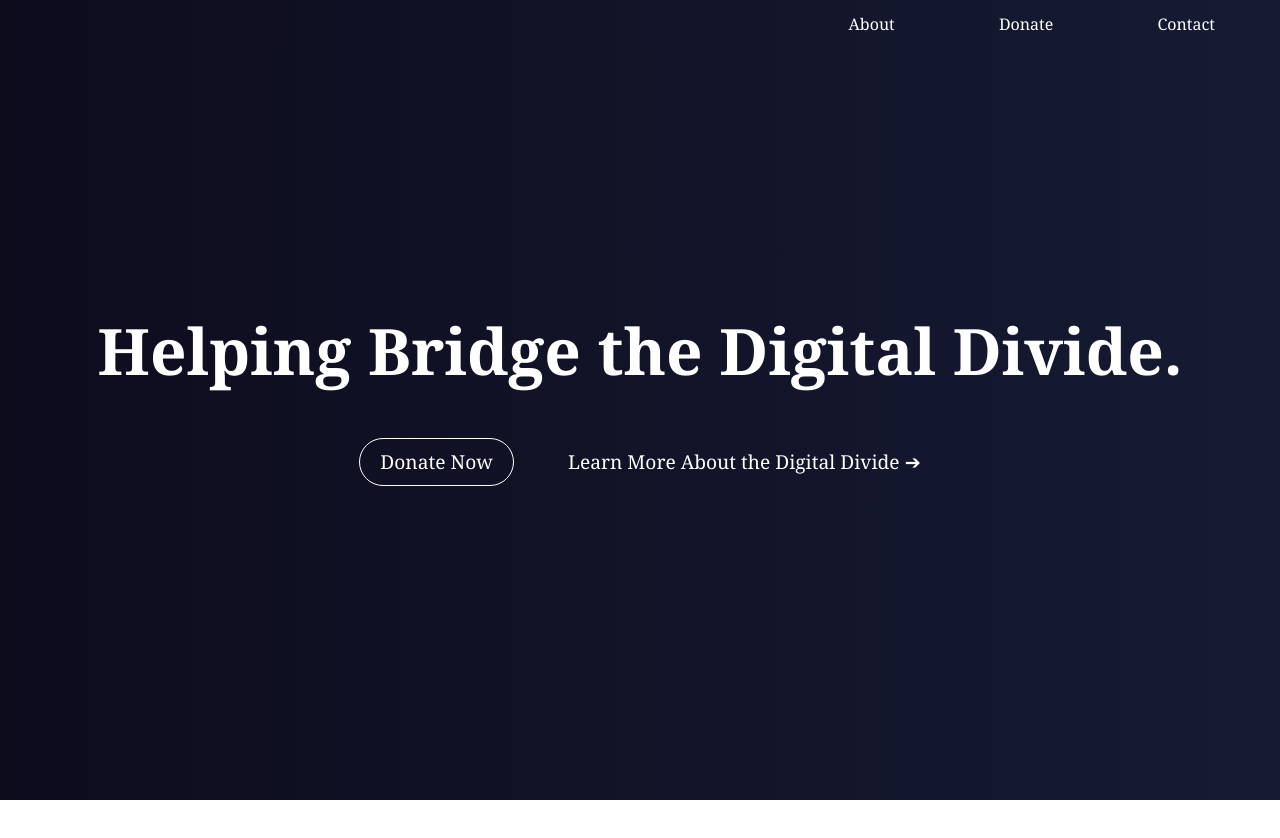
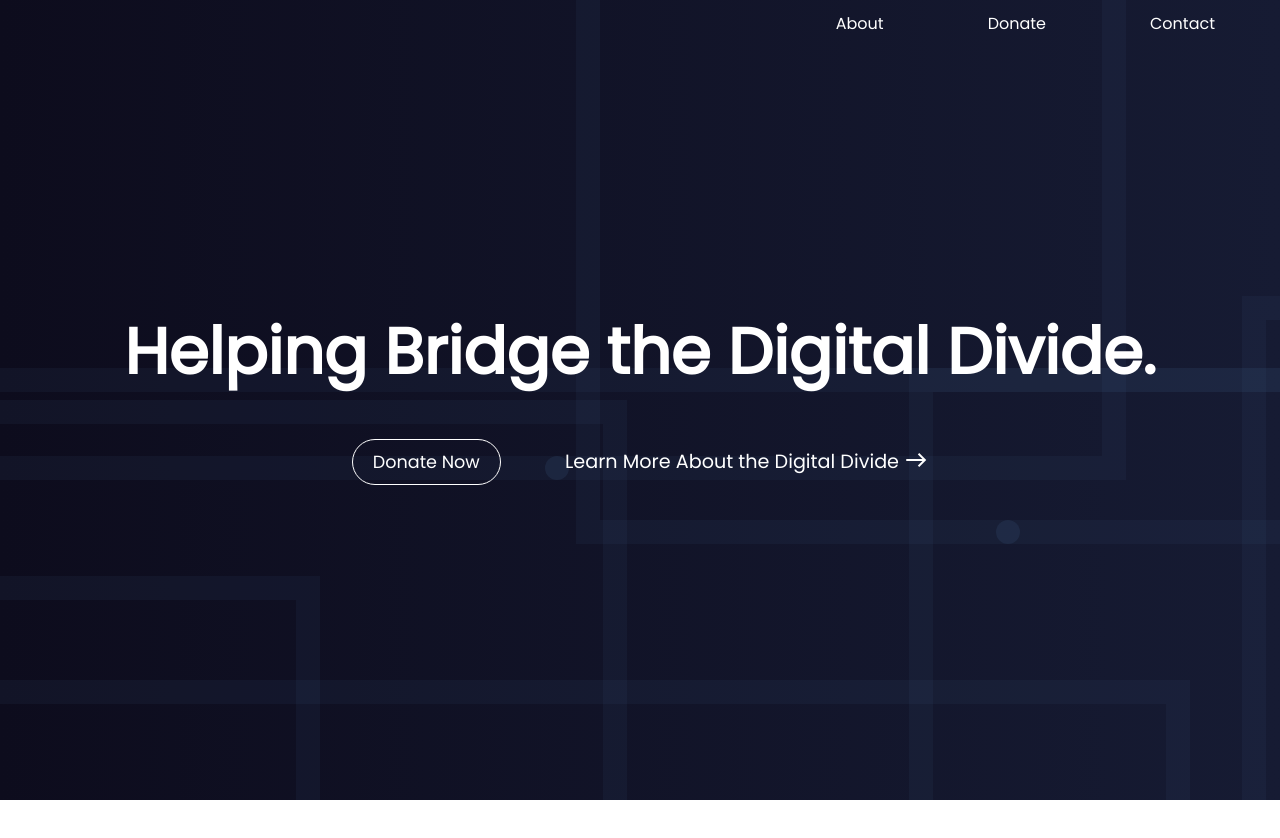
Before and after one commit to Zye0/zye0.github.io, a website built with webpack: page src/index.html in a window 1280 px wide. Shown: the top 838 px of the page. Built offline with nearby package versions, Linux system fonts and the light colour scheme.

Commit message:
implent cable-bg

```diff
--- a/src/css/animations.css
+++ b/src/css/animations.css
@@ -13,18 +13,29 @@
      }
 }
 
+/* navbar */
+.nav-shown {
+  background-color: rgba(256, 256, 256, 0.9);
+  color: #000 !important;
+  backdrop-filter: blur(10px);
+  transition: background-color 0.5s ease;
+}
 
-a {
+
+
+/* header */
+
+#hero-container #content a {
     position: relative;
     color: #ffffff;
-    text-decoration: none;
-  }
+}
 
-  a:hover {
+
+#hero-container #content a:hover {
     color: #ffffff;
-  }
+}
 
-  a::before {
+#hero-container #content a::before {
     content: "";
     position: absolute;
     display: block;
@@ -38,7 +49,7 @@ a {
     transition: transform 0.3s ease;
   }
 
-  a:hover::before {
+#hero-container #content a:hover::before {
     transform: scaleX(1);
 }
 
@@ -46,3 +57,90 @@ a {
     background-color: rgba(265, 265, 265, 0.2);
     cursor: pointer;
 }
+
+
+@keyframes traverse-horizontal {
+    0% {
+        left: calc(0% - 2rem);
+        visibility: visible;
+    }
+
+    50% {
+        left: calc(100% + 2rem);
+    }
+    100% {
+        left: calc(100% + 2rem);
+    }
+}
+@keyframes traverse-vertical {
+    0% {
+        top: calc(0% - 2rem);
+        visibility: visible;
+    }
+    50% {
+        top: calc(100% + 2rem);
+    }
+    100% {
+        top: calc(100% + 2rem);
+    }
+}
+@keyframes traverse-curve-top-left {
+    0% {
+        top: calc(0% - 2rem);
+        visibility: visible;
+    }
+    25% {
+        top: 100%;
+        right: 0px;
+
+    }
+    50%, 100% {
+        top: 100%;
+        right: calc(110% + 2rem);
+    }
+
+}
+@keyframes traverse-curve-bottom-left {
+    0% {
+        top: calc(100% + 2rem);
+        visibility: visible;
+    }
+    25% {
+        top: 0%;
+        right: 0px;
+
+    }
+    50%, 100% {
+        top: 0%;
+        right: calc(110% + 2rem);
+    }
+}
+@keyframes traverse-curve-top-right {
+    0% {
+        top: calc(0% - 2rem);
+        visibility: visible;
+    }
+    25% {
+        top: 100%;
+        left: 0px;
+
+    }
+    50%, 100% {
+        top: 100%;
+        left: calc(110% + 2rem);
+    }
+}
+@keyframes traverse-curve-bottom-right {
+    0% {
+        top: calc(100% + 2rem);
+        visibility: visible;
+    }
+    25% {
+        top: 0%;
+        left: 0px;
+    }
+    50%, 100% {
+        top: 0%;
+        left: calc(110% + 2rem);
+    }
+}
--- a/src/css/reset.css
+++ b/src/css/reset.css
@@ -1,6 +1,5 @@
 * {
     box-sizing: border-box;
-    font-family:Georgia, 'Times New Roman', Times, serif;
     scroll-behavior: smooth;
 }
 
@@ -362,25 +361,5 @@ CUSTOM RESETS
   */
 
   a {
-    color: #ffffff;
     text-decoration: none;
   }
-
-  a:link {
-    color: #ffffff;
-  }
-
-  /* visited link */
-  a:visited {
-    color: #ffffff;
-  }
-
-  /* mouse over link */
-  a:hover {
-    color: #ffffff;
-  }
-
-  /* selected link */
-  a:active {
-    color: #ffffff;
-  }
--- a/src/css/styles.css
+++ b/src/css/styles.css
@@ -1,4 +1,8 @@
+:root {
+    font-size: 16px;
+    --play-state: 'running';
 
+}
 
 body {
     height: 2000px;
@@ -10,17 +14,20 @@ nav {
     padding: 15px;
     position: fixed;
     top: 0;
-    z-index: 100;
+    z-index: 1000;
     text-align: right;
-    background-image: linear-gradient(to right, #0d0c1d, #161b33);
+    background-color: rgba(256, 256, 256, 0);
+    color: #fff;
 }
 
 nav a {
-    color: purple;
     padding: 0px 50px;
     text-decoration: none;
+    color: inherit;
+    font-family: 'Poppins', sans-serif;
+}
 
-}
+
 
 #hero-container {
     height: 100vh;
@@ -30,11 +37,13 @@ nav a {
     justify-content: center;
     align-items: center;
     background-image: linear-gradient(to right, #0d0c1d, #161b33);
+    font-family: 'Poppins', sans-serif;
 }
 
 #hero-container #content {
     margin: 0px 50px;
     color: #ffffff;
+    z-index: 500;
 }
 
 #hero-container #content h1 {
@@ -46,12 +55,20 @@ nav a {
     font-size: 1.2rem;
     padding-bottom: 2px;
     display: inline-block;
+    line-height: 1.5;
 }
 
+#hero-container #content a span{
+    vertical-align: middle;
+    position: relative;
+    top: -2px;
+}
+
+
 #hero-container #content button {
-    font-size: 1.2rem;
+    font-size: 1.1rem;
     padding: 12px 20px;
-    margin: 0px 50px 50px 0px;
+    margin: 0px 60px 50px 0px;
     display: inline-block;
     background-color: transparent;
     border-radius: 30px;
@@ -62,7 +79,7 @@ nav a {
 
 
 #hero-container #content a::after {
-    content: " \2794";
+    /* content: " \2794"; */
     font-size: 1.2rem;
 }
 
@@ -70,5 +87,81 @@ nav a {
     width: 100%;
     height: 100%;
     position: absolute;
-    z-index: -10;
+    overflow: hidden;
 }
+
+.cable {
+    position: absolute;
+    z-index: 100;
+}
+
+.cable-curve-top-left {
+    border-right: 1.5rem solid rgba(61, 90, 128, 0.1);
+    border-bottom: 1.5rem solid rgba(61, 90, 128, 0.1);
+    top: 0;
+    left: 0;
+}
+
+.cable-curve-bottom-left {
+    border-top: 1.5rem solid rgba(61, 90, 128, 0.1);
+    border-right: 1.5rem solid rgba(61, 90, 128, 0.1);
+    bottom: 0;
+    left: 0;
+}
+
+.cable-curve-top-right {
+    border-left: 1.5rem solid rgba(61, 90, 128, 0.1);
+    border-bottom: 1.5rem solid rgba(61, 90, 128, 0.1);
+    top: 0;
+    right: 0;
+}
+
+.cable-curve-bottom-right {
+    border-left: 1.5rem solid rgba(61, 90, 128, 0.1);
+    border-top: 1.5rem solid rgba(61, 90, 128, 0.1);
+    bottom: 0;
+    right: 0;
+}
+
+.cable-across {
+    background-color: rgba(61, 90, 128, 0.1);
+}
+
+.inner {
+    background-color: rgba(61, 90, 128, 0.2);
+    border-radius: 50%;
+    width: 1.5rem;
+    height: 1.5rem;
+    position: absolute;
+    z-index: 200;
+    animation-play-state: var(--play-state) !important;
+    visibility: hidden;
+
+}
+
+.cable-curve-top-left .inner {
+    top: 0px;
+    right: 0px;
+    transform: translateX(100%);
+
+}
+
+.cable-curve-bottom-left .inner {
+    top: 100%;
+    right: 0;
+    transform: translate(100%, -100%);
+}
+
+.cable-curve-top-right .inner {
+    top: 0;
+    left: 0;
+    transform: translateX(-100%);
+
+}
+
+.cable-curve-bottom-right .inner {
+    top: 100%;
+    left: 0;
+    transform: translate(-100%, -100%);
+
+}
--- a/src/index.html
+++ b/src/index.html
@@ -4,10 +4,15 @@
     <meta charset="UTF-8">
     <meta http-equiv="X-UA-Compatible" content="IE=edge">
     <meta name="viewport" content="width=device-width, initial-scale=1.0">
-    <script src="./bundle.js"></script>
+    <link rel="preconnect" href="https://fonts.googleapis.com">
+    <link rel="preconnect" href="https://fonts.gstatic.com" crossorigin>
+    <link href="https://fonts.googleapis.com/css2?family=Poppins:wght@200;400&display=swap" rel="stylesheet">
+    <link rel="stylesheet" href="https://fonts.googleapis.com/css2?family=Material+Symbols+Outlined:opsz,wght,FILL,GRAD@48,400,0,0" />
+    <!-- add no script tag that links to different stylesheet -->
     <title><%= htmlWebpackPlugin.options.title %></title>
 </head>
 <body>
+    <noscript>Please enable scripts to access the website's full functionality.</noscript>
     <nav>
         <a href="#">About</a>
         <a href="#">Donate</a>
@@ -21,7 +26,9 @@
                 <h1>Helping Bridge the Digital Divide.</h1>
                 <div>
                     <button>Donate Now</button>
-                    <a href="#" target="_blank">Learn More About the Digital Divide</a>
+                    <a href="#" target="_blank">Learn More About the Digital Divide
+                        <span class="material-symbols-outlined">east</span>
+                    </a>
                 </div>
             </div>
         </section>
--- a/src/index.js
+++ b/src/index.js
@@ -1,5 +1,7 @@
 import './css/reset.css';
-import './css/styles.css';
-import './css/global.css';
 import './css/animations.css';
 import './css/breakpoints.css';
+import './css/styles.css';
+
+import './javascript/cables.js';
+import './javascript/navbar.js';
--- a/src/javascript/cables.js
+++ b/src/javascript/cables.js
@@ -0,0 +1,189 @@
+// gets the width and height of the container
+const containerX = document.getElementById('background-items').clientWidth;
+const containerY = document.getElementById('background-items').clientHeight;
+const container = document.getElementById('background-items'); // background  container
+let rootSize = parseFloat(getComputedStyle(document.documentElement).fontSize); // gets the root font size
+
+const xPositions = [];
+const yPositions = [];
+
+// generates random number between 0 and max
+function ranNum(max) {
+    return Math.floor(Math.random() * max);
+}
+
+// checks if an array contains a value within a certain range
+function withinRange(array, value, range) {
+    for (let i = 0; i < array.length; i++) {
+        if (Math.abs(array[i] - value) <= range) {
+            return true;
+        }
+    }
+    return false;
+}
+
+function ranAnimation(animationName) {
+    let delay = ranNum(1000);
+    let duration = ranNum(5) + 10;
+    let direction = ranNum(4);
+
+    switch(direction) {
+        case 0:
+            direction = 'normal';
+            break;
+        case 1:
+            direction = 'reverse';
+            break;
+        case 2:
+            direction = 'alternate';
+            break;
+        case 3:
+            direction = 'alternate-reverse';
+            break;
+    }
+    return `${animationName} ${duration}s ${delay}ms linear infinite ${direction}`
+}
+
+// gets random, unique x-value
+function ranXPos(xPositions, range, inverse) {
+    let x = ranNum(100); // generates random x-value
+    if (x < 5) x += 5; // +5 if too close to left
+    if (x > 95) x -= 5; // -5 if too close to right
+
+    if (inverse) x = 100 - x; // if right side, reverse x-value
+
+    let negX = x; //
+
+    // gets unique x-value
+    while(true) {
+        // checks if x-value already exists
+        if (!withinRange(xPositions, x, range)) {
+            break;
+        } else if (!withinRange(xPositions, negX, range)) {
+            x = negX;
+            break;
+        }
+        // if both x-values already exist, increment and decrement
+        x++;
+        negX--;
+    }
+
+    if (inverse) x = 100 - x; // un-reverse x-value
+
+    xPositions.push(x);
+    return x;
+}
+
+// gets random, unique y-value
+function ranYPos(yPositions, range, inverse) {
+    let y = ranNum(100); // generates random y-value
+    if (y < 5) y += 5; // +5 if too close to top
+    if (y > 95) y -= 5; // -5 if too close to bottom
+
+    if (inverse) y = 100 - y; // if bottom side, reverse y-value
+
+    let negY = y; //
+
+    // gets unique y-value
+    while(true) {
+        // checks if y-value already exists
+        if (!withinRange(yPositions, y, range)) {
+            break;
+        } else if (!withinRange(yPositions, negY, range)) {
+            y = negY;
+            break;
+        }
+        // if both y-values already exist, increment and decrement
+        y++;
+        negY--;
+    }
+
+    if (inverse) y = 100 - y; // un-reverse y-value
+
+    yPositions.push(y);
+    return y;
+}
+
+
+
+for (let i = 0; i < 8; i++) {
+    let num = ranNum(6);
+
+    let div = document.createElement('div');
+    div.classList.add('cable');
+    div.id = `cable-${i}`;
+
+    let innerDiv = document.createElement('div');
+    innerDiv.classList.add('inner')
+
+    switch(num) {
+        case 0: // left, curve up
+            console.log('left, curve up');
+
+            div.classList.add('cable-curve-top-left');
+
+            div.style.width = `${ranXPos(xPositions, 3, false)}%`;
+            div.style.height = `${ranYPos(yPositions, 3, false)}%`;
+
+            innerDiv.style.animation = `${ranAnimation('traverse-curve-top-left')}`;
+            break;
+        case 1: // left, curve down
+            console.log('left, curve down');
+
+            div.classList.add('cable-curve-bottom-left');
+
+            div.style.width = `${ranXPos(xPositions, 3, false)}%`;
+            div.style.height = `${ranYPos(yPositions, 3, true)}%`;
+
+            innerDiv.style.animation = `${ranAnimation('traverse-curve-bottom-left')}`;
+            break;
+        case 2: // right, curve up
+            console.log('right, curve up');
+
+            div.classList.add('cable-curve-top-right');
+
+            div.style.width = `${ranXPos(xPositions, 3, true)}%`;
+            div.style.height = `${ranYPos(yPositions, 3, false)}%`;
+
+            innerDiv.style.animation = `${ranAnimation('traverse-curve-top-right')}`;
+            break;
+        case 3: // right, curve down
+            console.log('right, curve down');
+
+            div.classList.add('cable-curve-bottom-right');
+
+            div.style.width = `${ranXPos(xPositions, 3, true)}%`;
+            div.style.height = `${ranYPos(yPositions, 3, true)}%`;
+
+            innerDiv.style.animation = `${ranAnimation('traverse-curve-bottom-right')}`;
+            break;
+        case 4: // horizontal
+            console.log('horizontal');
+
+            div.classList.add('cable-across');
+            div.classList.add('cable-horizontal');
+
+            div.style.width = '100%';
+            div.style.height = '1.5rem';
+
+            div.style.top = `${ranYPos(yPositions, 3, false)}%`;
+
+            innerDiv.style.animation = `${ranAnimation('traverse-horizontal')}`;
+            break;
+        case 5: // vertical
+            console.log('vertical');
+
+            div.classList.add('cable-across');
+            div.classList.add('cable-vertical');
+
+            div.style.height = '100%';
+            div.style.width = '1.5rem';
+
+            div.style.left = `${ranXPos(xPositions, 3, false)}%`;
+
+            innerDiv.style.animation = `${ranAnimation('traverse-vertical')}`;
+            break;
+    }
+    container.appendChild(div);
+    div.appendChild(innerDiv);
+}
--- /dev/null
+++ b/src/javascript/navbar.js
@@ -0,0 +1,5 @@
+const navbar = document.querySelector('nav');
+
+document.addEventListener('scroll', () => {
+    window.scrollY > 5 ? navbar.classList.add('nav-shown') : navbar.classList.remove('nav-shown');
+});
```
Also changed, not shown: src/css/global.css (deleted).
